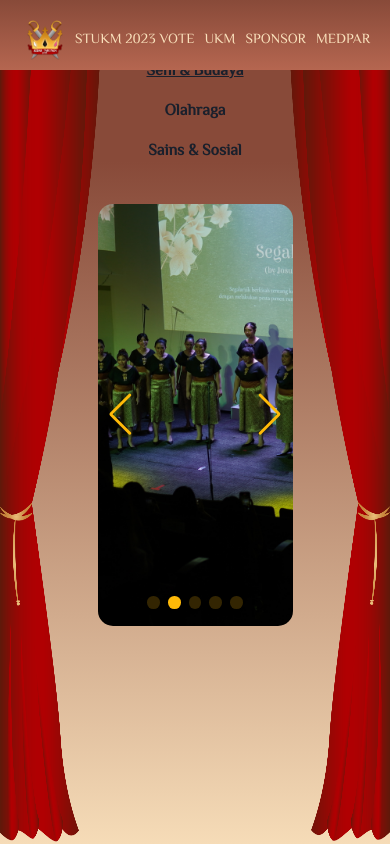
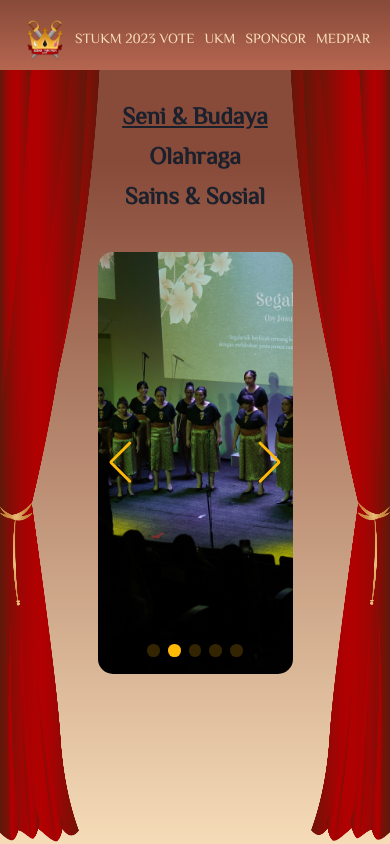
Before and after one commit to gilbertzaini/STUKM23, a React (Create React App) app in the folder frontend/: page /ukm in a window 390 px wide. Shown: the top 844 px of the page. Built offline with nearby package versions, Linux system fonts and the light colour scheme.

Commit message:
card + asset + scrollbar + carousel responsive

```diff
--- a/frontend/src/App.css
+++ b/frontend/src/App.css
@@ -1,6 +1,7 @@
 :root {
   --primary: #f9e0bb;
   --secondary: #884a39;
+  --tertiary: #c38154;
 }
 
 @font-face {
@@ -45,3 +46,23 @@
   opacity: 1;
   transition: 0.5s ease;
 }
+
+/* width */
+::-webkit-scrollbar {
+  width: 7.5px;
+}
+
+/* Track */
+::-webkit-scrollbar-track {
+  background: var(--primary);
+}
+
+/* Handle */
+::-webkit-scrollbar-thumb {
+  background: var(--tertiary);
+}
+
+/* Handle on hover */
+::-webkit-scrollbar-thumb:hover {
+  background: var(--secondary);
+}
--- a/frontend/src/components/Navbar.css
+++ b/frontend/src/components/Navbar.css
@@ -1,5 +1,6 @@
 .navbar{
     background-image: linear-gradient(#884A39, #b56650);
+    /* background-color: #884A39; */
     position: fixed;
     top: 0;
     z-index: 10;
--- a/frontend/src/components/UkmCard.jsx
+++ b/frontend/src/components/UkmCard.jsx
@@ -12,7 +12,7 @@ const UkmCard = (props) => {
     <Box className='containerBox'>
       <Card
         className='containerCard'
-        height={{ base: "30vh", md: "28vh", xl: "40vh" }}
+        height={{ base: "30vh", md: "28vh", xl: "48vh" }}
         backgroundColor={'#FFC26F'}
         boxShadow={'lg'}
         border={'1px'}
--- a/frontend/src/components/UkmCarousel.jsx
+++ b/frontend/src/components/UkmCarousel.jsx
@@ -12,7 +12,7 @@ const UkmCarousel = (props) => {
   return (
     <Flex
       mx={'auto'}
-      width={{ base: "50vw", md: "60vw", xl: "70vw" }}
+      width={{ base: "50vw", md: "67vw", xl: "70vw" }}
       height={{ base: "50vh", md: "60vh", xl: "70vh" }}
       my={'2rem'}
     >
--- a/frontend/src/components/UkmPage.jsx
+++ b/frontend/src/components/UkmPage.jsx
@@ -66,18 +66,18 @@ const UkmPage = () => {
 
   return (
     <Box>
-      <Box className="observed gradientBg">
+      <Box className="observed gradientBg" py={{base:'5rem', xl:'4rem'}}>
         <Image src={gorden_kiri} top={0} height={'100vh'} left={0} position={'absolute'} />
         <Image src={gorden_kanan} top={0} height={'100vh'} right={0} position={'absolute'} />
         <Flex
           width={"60vw"}
           mx={"auto"}
           flexDirection={{ base: "column", xl: "row" }}
-          pt={"2rem"}
+          gap={{md: 4}}
         >
           <Button
             variant={"ghost"}
-            fontSize={{base:'1rem', md: "2rem"}}
+            fontSize={{base:'1.5rem', md:'2.5rem', xl: "2rem"}}
             textDecoration={ukm === "senbud" ? "underline" : "none"}
             _hover={{
               background: "transparent",
@@ -90,7 +90,7 @@ const UkmPage = () => {
           <Spacer />
           <Button
             variant={"ghost"}
-            fontSize={{base:'1rem', md: "2rem"}}
+            fontSize={{base:'1.5rem', md:'2.5rem', xl: "2rem"}}
             textDecoration={ukm === "olahraga" ? "underline" : "none"}
             _hover={{
               background: "transparent",
@@ -103,7 +103,7 @@ const UkmPage = () => {
           <Spacer />
           <Button
             variant={"ghost"}
-            fontSize={{base:'1rem', md: "2rem"}}
+            fontSize={{base:'1.5rem', md:'2.5rem', xl: "2rem"}}
             textDecoration={ukm === "sainsos" ? "underline" : "none"}
             _hover={{
               background: "transparent",
--- a/frontend/src/helper/observer.js
+++ b/frontend/src/helper/observer.js
@@ -9,7 +9,7 @@ export const Observer = () => {
       });
     },
     {
-      threshold: 0.5,
+      threshold: 0.3,
     }
   );
 
```
Also changed, not shown: frontend/src/assets/image/trompet.png.
